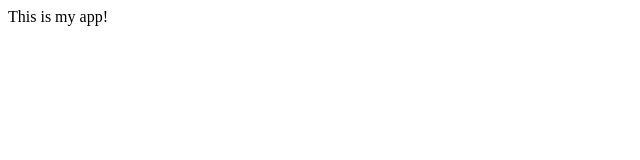
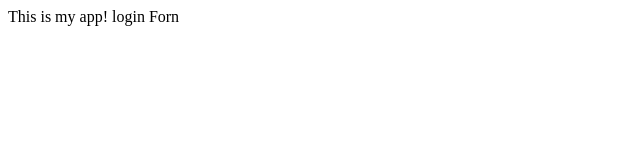
Before and after one commit to emilisk/demo3, a plain HTML site: page index.html in a window 1280 px wide. Shown: the full height of the page, 0-640 px from the left. Drawn offline with Linux system fonts and the light colour scheme.

Commit message:
login Forn

```diff
--- /dev/null
+++ b/dir2/app2.js
@@ -0,0 +1 @@
+console.log(123);
--- a/index.html
+++ b/index.html
@@ -6,5 +6,6 @@
    </head>
    <body>
        This is my app!
+       login Forn
    </body>
 </html>
```
Also changed, not shown: login.html (added, +1 -0 lines), log.txt (added).
